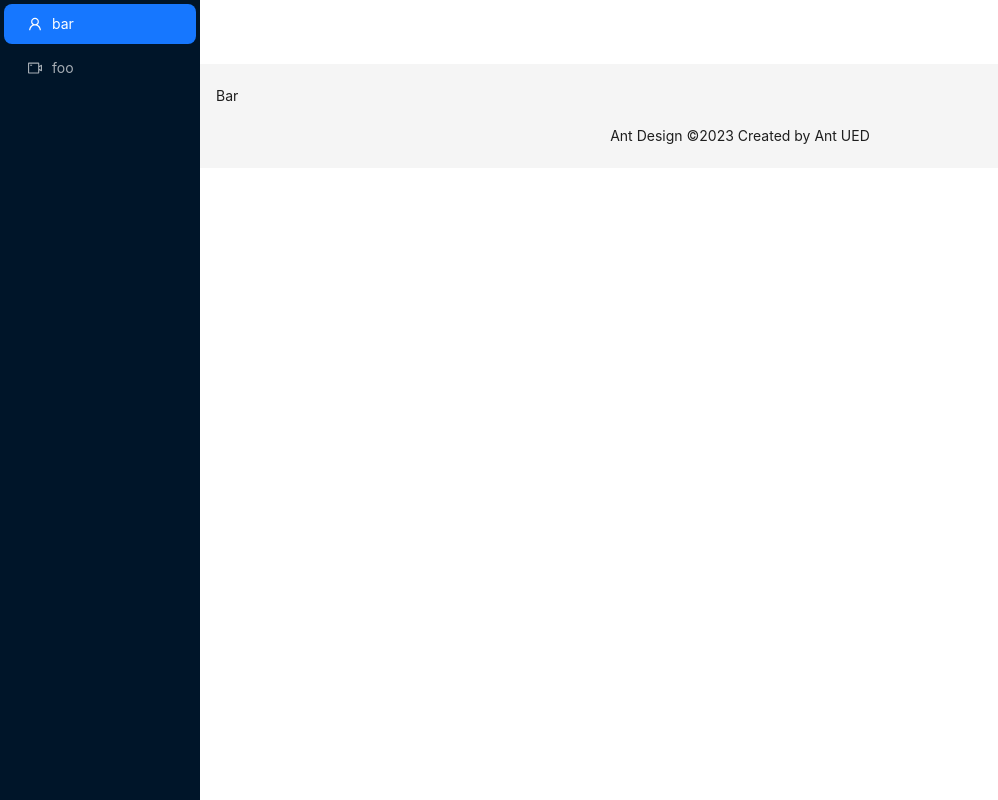
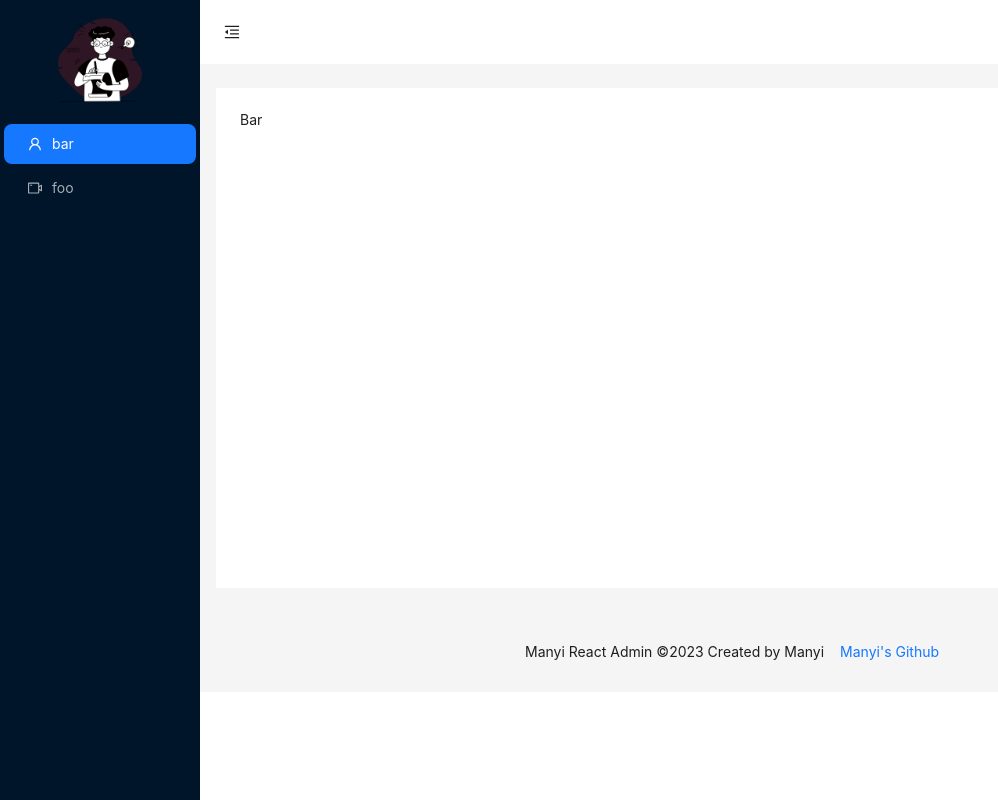
Before and after one commit to manyi8634/manyi-react-admin, a React (Create React App) app: page /#/home/bar in a window 1280 px wide. Shown: the whole page, without its empty margins (0-998 px from the left). Built offline with nearby package versions, Linux system fonts and the light colour scheme.

Commit message:
home页布局调整

```diff
--- a/craco.config.js
+++ b/craco.config.js
@@ -1,12 +1,15 @@
-const path = require('path')
+const path = require('path');
 
 const resolve = dir => path.resolve(__dirname, dir);
 
 module.exports = {
+  devServer: {
+    port: 8080,
+  },
   webpack: {
     alias: {
       '@': resolve("src"),
       'components': resolve("src/components")
     }
   }
-}
+};
--- a/package.json
+++ b/package.json
@@ -23,7 +23,7 @@
     "redux": "^4.2.1",
     "redux-immutable": "^4.0.0",
     "redux-thunk": "^2.4.2",
-    "styled-components": "^6.0.4",
+    "styled-components": "^6.0.8",
     "typescript": "^4.4.2",
     "web-vitals": "^2.1.0"
   },
--- a/public/index.html
+++ b/public/index.html
@@ -9,7 +9,7 @@
       name="description"
       content="Web site created using create-react-app"
     />
-    <title>React App</title>
+    <title>Manyi React Admin</title>
   </head>
   <body>
     <noscript>You need to enable JavaScript to run this app.</noscript>
--- a/src/layout/Home.tsx
+++ /dev/null
@@ -1,62 +0,0 @@
-import React from 'react';
-import { UserOutlined, VideoCameraOutlined } from '@ant-design/icons';
-import type { MenuProps } from 'antd';
-import { Layout, Menu, theme } from 'antd';
-import { useNavigate,useLocation,Outlet } from 'react-router-dom';
-
-const { Header, Content, Footer, Sider } = Layout;
-
-const items: MenuProps['items'] = [
-  {
-    key:'/home/bar',
-    icon:React.createElement(UserOutlined),
-    label:'bar'
-  },
-  {
-    key:'/home/foo',
-    icon:React.createElement(VideoCameraOutlined),
-    label:'foo'
-  }
-]
-
-const App: React.FC = () => {
-  const navigate = useNavigate();
-  const location = useLocation();
-  const { token: { colorBgContainer } } = theme.useToken();
-
-  const handleSelect:(value:any)=>void = (value)=>{
-    navigate(value.key)
-  };
-
-  return (
-    <Layout hasSider>
-      <Sider
-        style={{
-          overflow: 'auto',
-          height: '100vh',
-          position: 'fixed',
-          left: 0,
-          top: 0,
-          bottom: 0,
-        }}
-      >
-        <div className="demo-logo-vertical" />
-        <Menu
-          theme="dark"
-          mode="inline"
-          selectedKeys={[location.pathname]}
-          items={items}
-          onSelect={handleSelect}/>
-      </Sider>
-      <Layout className="site-layout" style={{ marginLeft: 200 }}>
-        <Header style={{ padding: 0, background: colorBgContainer }} />
-        <Content style={{ margin: '24px 16px 0', overflow: 'initial' }}>
-          <Outlet/>
-        </Content>
-        <Footer style={{ textAlign: 'center' }}>Ant Design ©2023 Created by Ant UED</Footer>
-      </Layout>
-    </Layout>
-  );
-};
-
-export default App;
--- /dev/null
+++ b/src/layout/home/index.tsx
@@ -0,0 +1,75 @@
+import React, { useState } from 'react';
+import { useNavigate,useLocation,Outlet } from 'react-router-dom';
+import { Layout, Menu, Button, theme } from 'antd';
+import type { MenuProps } from 'antd';
+import {
+  MenuFoldOutlined,
+  MenuUnfoldOutlined,
+  UserOutlined,
+  VideoCameraOutlined,
+} from '@ant-design/icons';
+import { HomeWrapper } from './style';
+
+const { Header, Sider, Content,Footer } = Layout;
+
+const items: MenuProps['items'] = [
+  {
+    key:'/home/bar',
+    icon:React.createElement(UserOutlined),
+    label:'bar'
+  },
+  {
+    key:'/home/foo',
+    icon:React.createElement(VideoCameraOutlined),
+    label:'foo'
+  }
+];
+
+const App: React.FC = () => {
+  const navigate = useNavigate();
+  const location = useLocation();
+  const [collapsed, setCollapsed] = useState(false);
+  const { token: { colorBgContainer } } = theme.useToken();
+
+  const handleSelect:(value:any)=>void = (value)=>{
+    navigate(value.key)
+  };
+
+  return (
+    <HomeWrapper colorbgcontainer={colorBgContainer} collapsed={collapsed ? 1 : 0 }>
+      <Layout>
+        <Sider trigger={null} collapsible collapsed={collapsed} className="sider">
+          <img src={require('@/assets/images/logo.png')} alt='Manyi React Admin'/>
+          <Menu
+            theme="dark"
+            mode="inline"
+            selectedKeys={[location.pathname]}
+            items={items}
+            onSelect={handleSelect}
+          />
+        </Sider>
+        <Layout className="lauout-main" >
+          <Header>
+            <Button
+              type="text"
+              icon={collapsed ? <MenuUnfoldOutlined /> : <MenuFoldOutlined />}
+              onClick={() => setCollapsed(!collapsed)}
+            />
+          </Header>
+          <Content>
+            {/* 路由展示区 */}
+            <Outlet/>
+          </Content>
+          <Footer style={{ }}>
+            Manyi React Admin ©2023 Created by Manyi
+            <Button
+              type="link"
+              onClick={()=>window.open('https://github.com/manyi8634')}>Manyi's Github</Button>
+            </Footer>
+        </Layout>
+      </Layout>
+    </HomeWrapper>
+  );
+};
+
+export default App;
--- /dev/null
+++ b/src/layout/home/style.tsx
@@ -0,0 +1,38 @@
+import styled from 'styled-components';
+
+export const HomeWrapper = styled.div< { colorbgcontainer: string, collapsed: number } >`
+  .ant-layout-sider{
+    overflow: auto;
+    height: 100vh;
+    position: fixed;
+    left: 0;
+    top: 0;
+    bottom: 0;
+    img{
+      width: 50%;
+      display: block;
+      margin: 10px auto;
+    }
+  }
+  .lauout-main{
+    margin-left: ${ props => props.collapsed === 1 ? '80px' :'200px' };
+    .ant-layout-header{
+      padding: 0;
+      background:${ props => props.colorbgcontainer };
+      .ant-btn{
+        font-size: 16px;
+        width: 64px;
+        height: 64px;
+      }
+    }
+    .ant-layout-content {
+      margin: 24px 16px;
+      padding: 24PX;
+      min-height: 500PX;
+      background: ${ props => props.colorbgcontainer };
+    }
+  }
+  .ant-layout-footer{
+    text-align: center;
+  }
+ `
--- a/src/router/index.tsx
+++ b/src/router/index.tsx
@@ -1,7 +1,7 @@
 import { memo, lazy } from 'react';
 import { useRoutes, Navigate } from "react-router-dom";
 
-const Home = lazy(()=>import('@/layout/Home'));
+const Home = lazy(()=>import('@/layout/home'));
 const Bar = lazy(()=>import('@/views/bar'));
 const Foo = lazy(()=>import('@/views/foo'));
 const NotFound = lazy(()=>import('@/views/notFound'));
--- a/src/views/notFound/index.tsx
+++ b/src/views/notFound/index.tsx
@@ -1,13 +1,24 @@
 import React from 'react';
 import { Empty,Button } from 'antd';
 import { useNavigate } from 'react-router-dom';
+import styled from 'styled-components';
+
+const NotFoundWrapper = styled.div`
+  width: 100vw;
+  height: 100vh;
+  display: flex;
+  justify-content: center;
+  align-items: center;
+`
 
 const NotFound: React.FC = () => {
   const navigate = useNavigate();
   return (
-    <Empty description="404,粗错啦~ 您访问的路径不存在！">
-      <Button type='primary' onClick={()=>navigate(-1)}>返回</Button>
-    </Empty>
+    <NotFoundWrapper>
+      <Empty description="404,粗错啦~ 您访问的路径不存在！">
+        <Button type='primary' onClick={()=>navigate(-1)}>返回</Button>
+      </Empty>
+    </NotFoundWrapper>
   )
 }
 
```
Also changed, not shown: src/assets/images/logo.png (added), 1 other file (tests, documents, lock files or other folders).
